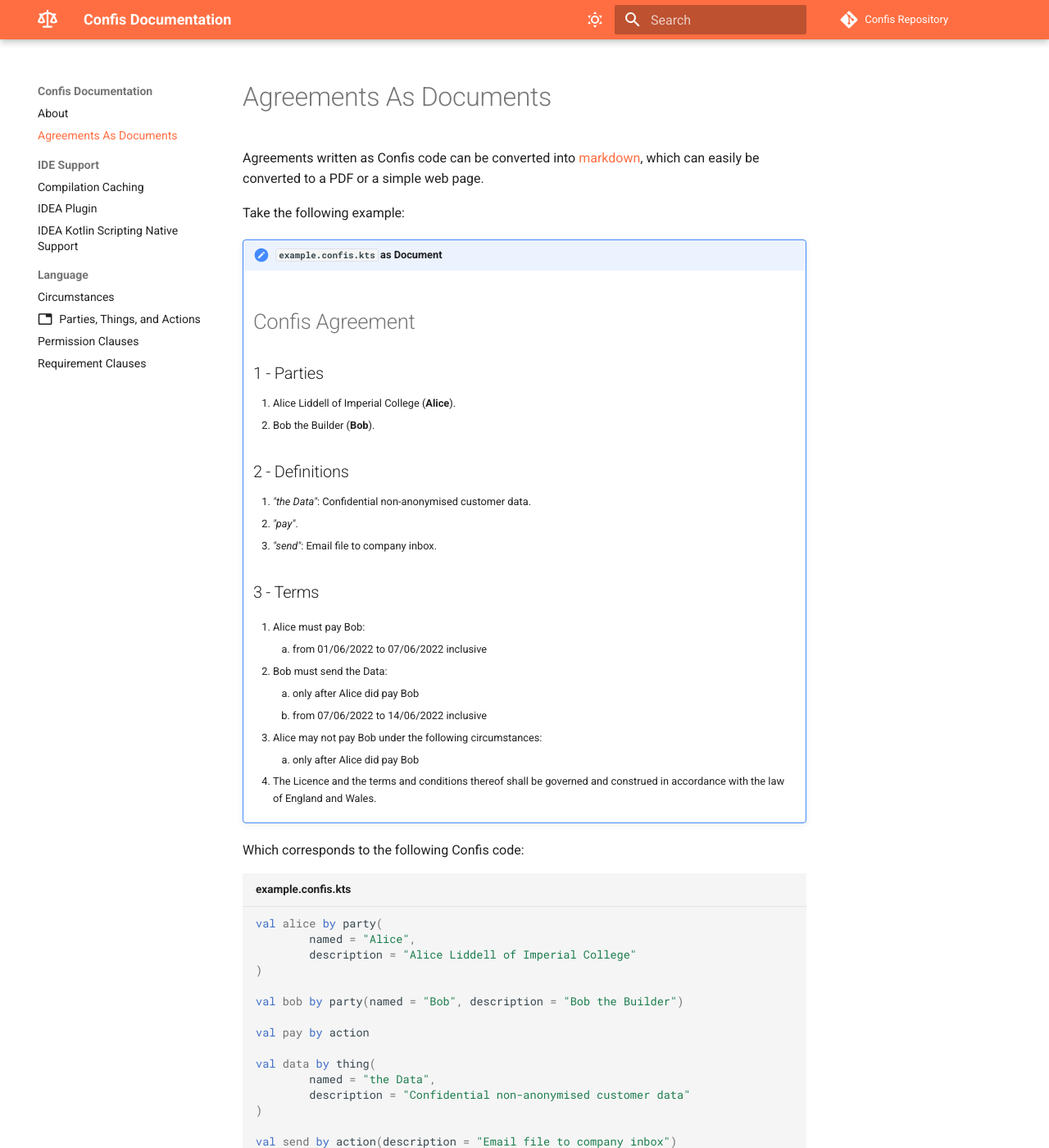
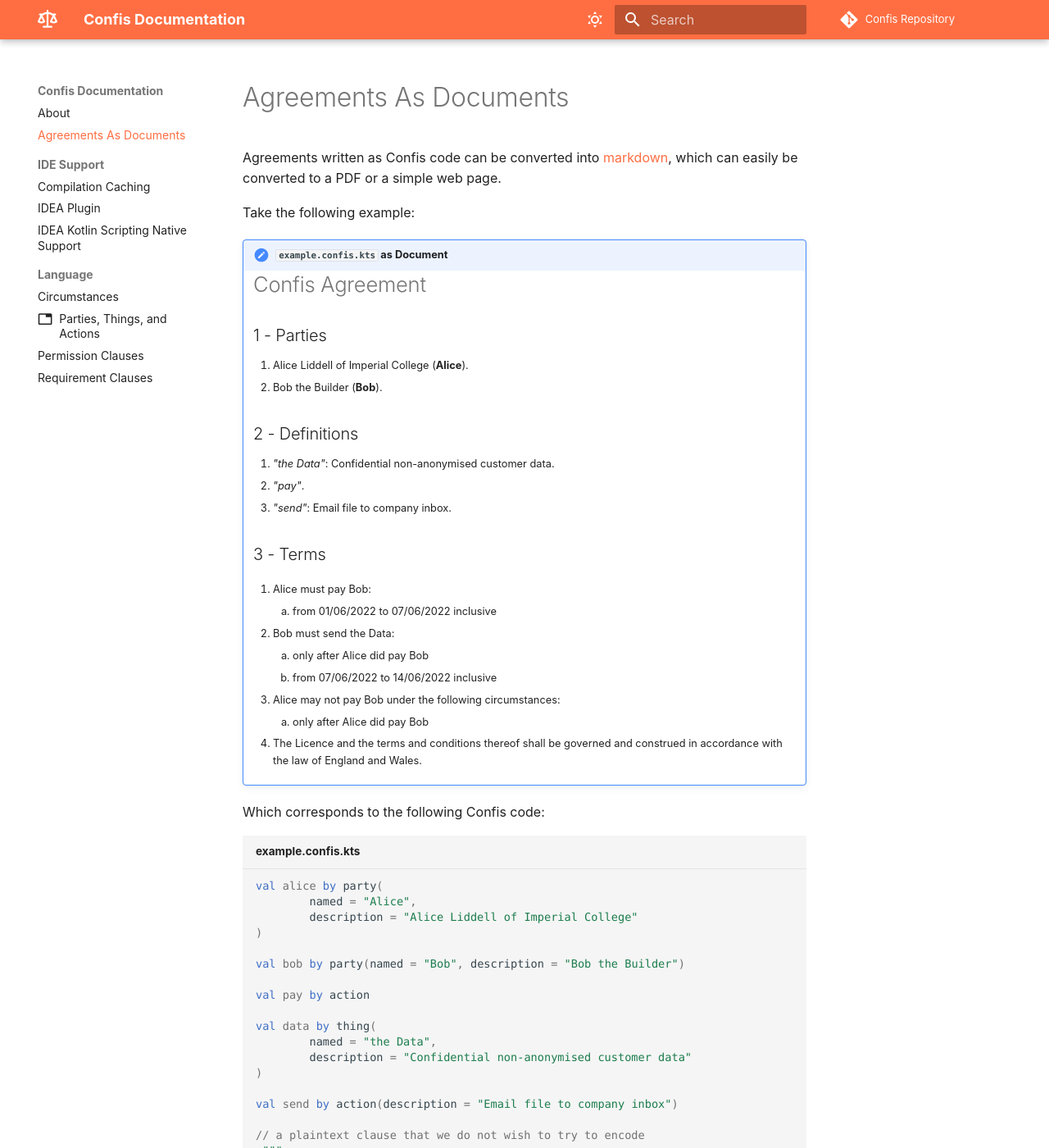
Before and after one commit to cottand/Confis, an MkDocs documentation site: the page built from docs/src/doc/docs/AgreementsAsDocuments.md, in a window 1280 px wide and 1400 px high. Shown: the whole window at 82% size. Built offline with MkDocs 1.6.1 and Material for MkDocs 9.7.7, drawn with Linux system fonts in a browser that asks for light colours; comment, search, counter and statistics services are not loaded; the version menu is left out.

Commit message:
remove google fonts

```diff
--- a/docs/src/doc/docs/AgreementsAsDocuments.md
+++ b/docs/src/doc/docs/AgreementsAsDocuments.md
@@ -6,7 +6,6 @@ Take the following example:
 
 
 !!! note "`example.confis.kts` as Document"
-    <br/>
     # Confis Agreement
 
     ## 1 - Parties
--- a/docs/src/doc/mkdocs.yml
+++ b/docs/src/doc/mkdocs.yml
@@ -22,6 +22,7 @@ theme:
   favicon: pics/law-16-deep_orange.svg
   icon:
     logo: octicons/law-16
+  font: false
   palette:
     - scheme: default
       primary: deep orange
```
Also changed, not shown: 1 other file.
